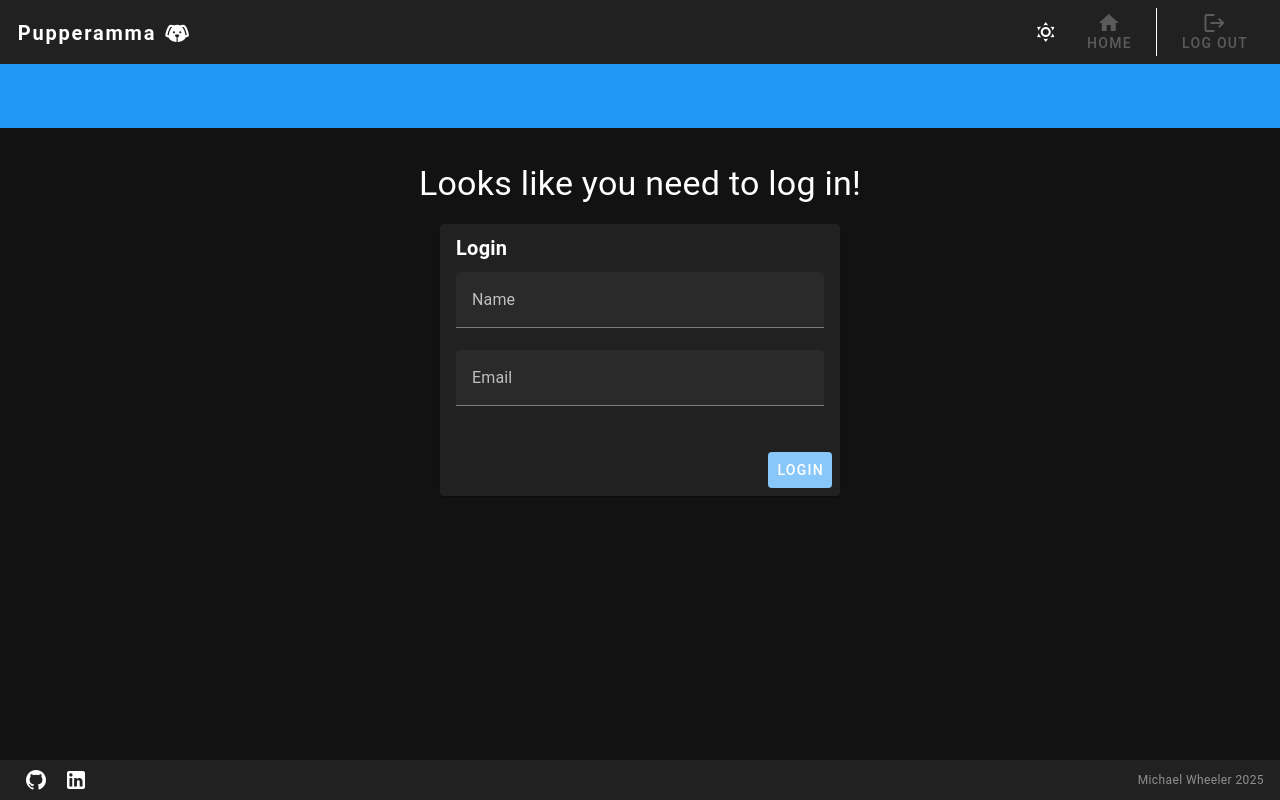
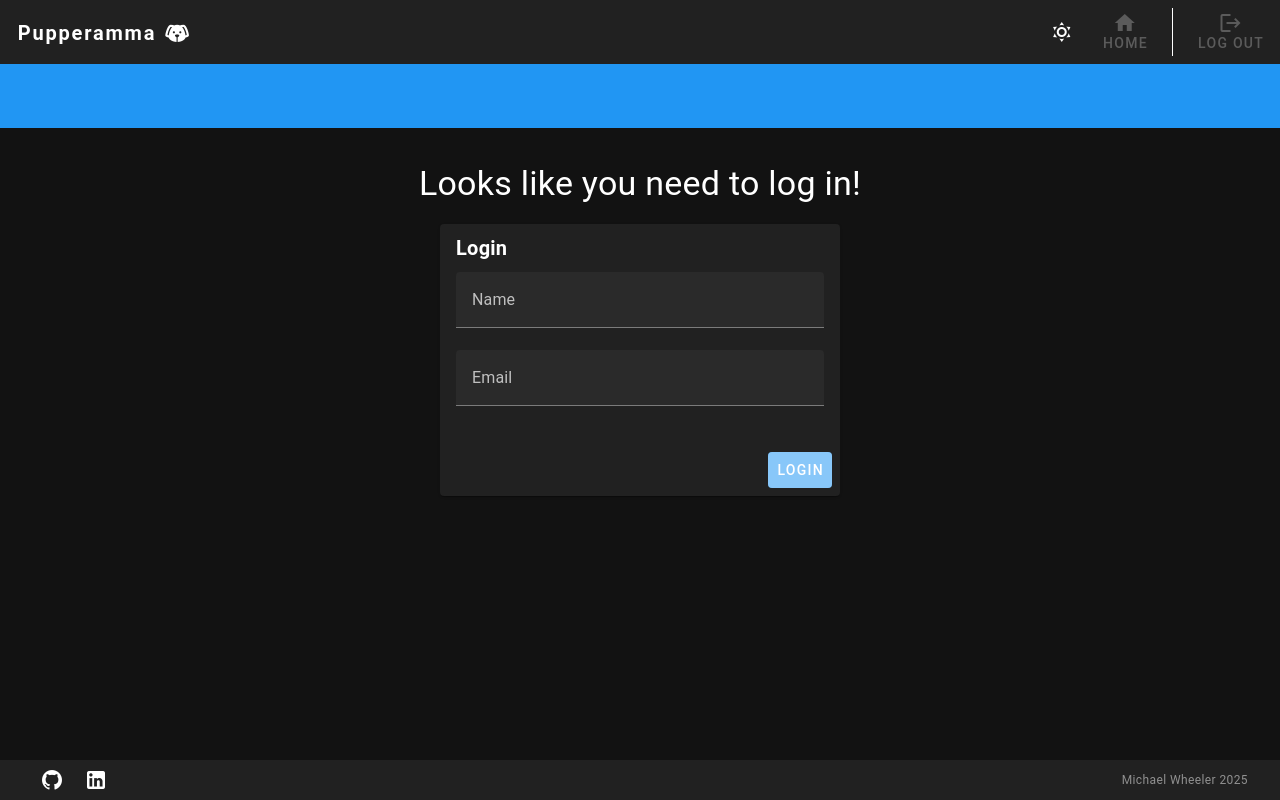
Before and after one commit to miketwheeler/pupperamma, a Vue app: page /login in a window 1280 px wide. Built offline with nearby package versions, Linux system fonts and the light colour scheme.

Commit message:
alignment issue with appbar, footer - on >lg screen, ok now

```diff
--- a/src/components/AppFooter.vue
+++ b/src/components/AppFooter.vue
@@ -1,5 +1,7 @@
 <template>
     <v-footer height="40" app>
+        <v-container fluid max-width="1400px" class="d-flex justify-space-between align-center py-0">
+            <div class="d-flex ga-1">
                 <a v-for="item in items"
                     :key="item.title"
                     :href="item.href"
@@ -14,9 +16,11 @@
                         size="24"
                         />
                 </a>
-        <div class="text-caption text-disabled" style="position: absolute; right: 16px;">
+            </div>
+            <div class="text-caption text-disabled">
                 Michael Wheeler 2025
             </div>
+        </v-container>
     </v-footer>
 </template>
 
--- a/src/components/Appbar.vue
+++ b/src/components/Appbar.vue
@@ -2,7 +2,7 @@
 
     <!-- Primary AppBar -->
     <v-app-bar flat height="64" color="surface">
-        <v-container fluid max-width="1400px" class="d-flex justify-space-between align-center py-0 ma-0">
+        <v-container fluid max-width="1400px" class="d-flex justify-space-between align-center py-0 pr-0">
             <v-app-bar-title style="max-width:1400px">
                 <v-btn
                     variant="text"
@@ -86,7 +86,7 @@
 
     <!-- Second Toolbar-appbar -->
     <v-toolbar class="px-4" color="primary" style="position: sticky; top: 64px; z-index: 100;" flat>
-        <v-container v-if="!isAuthExpired" fluid max-width="1400px" class="d-flex justify-space-between align-center hidden-sm-and-down">
+        <v-container v-if="!isAuthExpired" fluid max-width="1400px" class="d-flex justify-space-between align-center hidden-sm-and-down px-6">
             <div v-if="!isUserGeoDataEmpty" class="d-flex align-center justify-content-center">
                 <div style="display: flex; flex-direction: row; align-items: center;">
                     <b><strong>{{ locRef?.state }}, {{ locRef?.postcode }}</strong></b><v-icon class="ml-1">mdi-map-marker-radius</v-icon>
@@ -95,7 +95,6 @@
             <v-spacer />
             <div class="text-h7 d-none d-sm-block">Hi, <strong>{{ appStore.session.user.email }}</strong></div>
         </v-container>
-
     </v-toolbar>
 
     <!-- Auth Dialog -->
```
Lines whose indentation alone changed are shown as unchanged.
